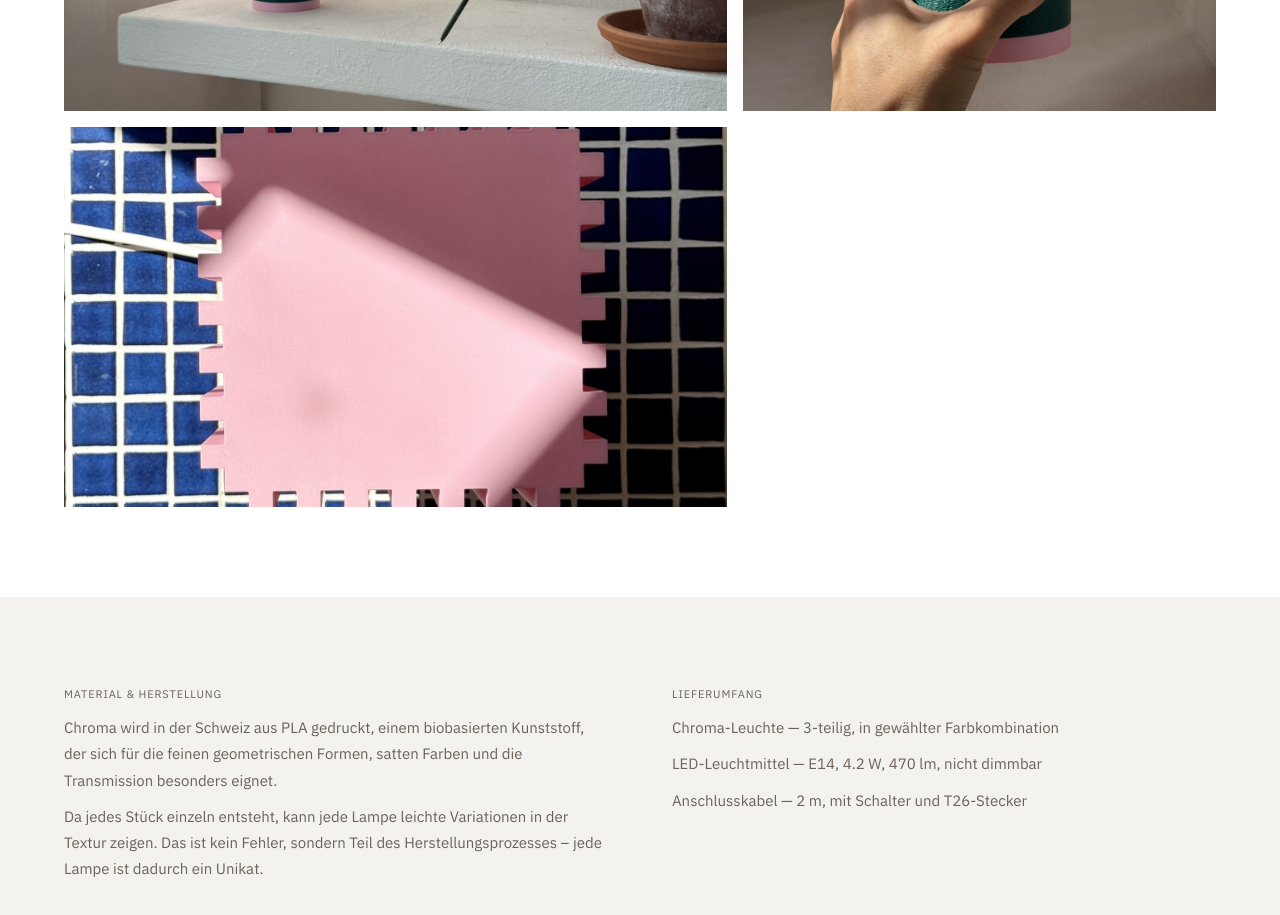
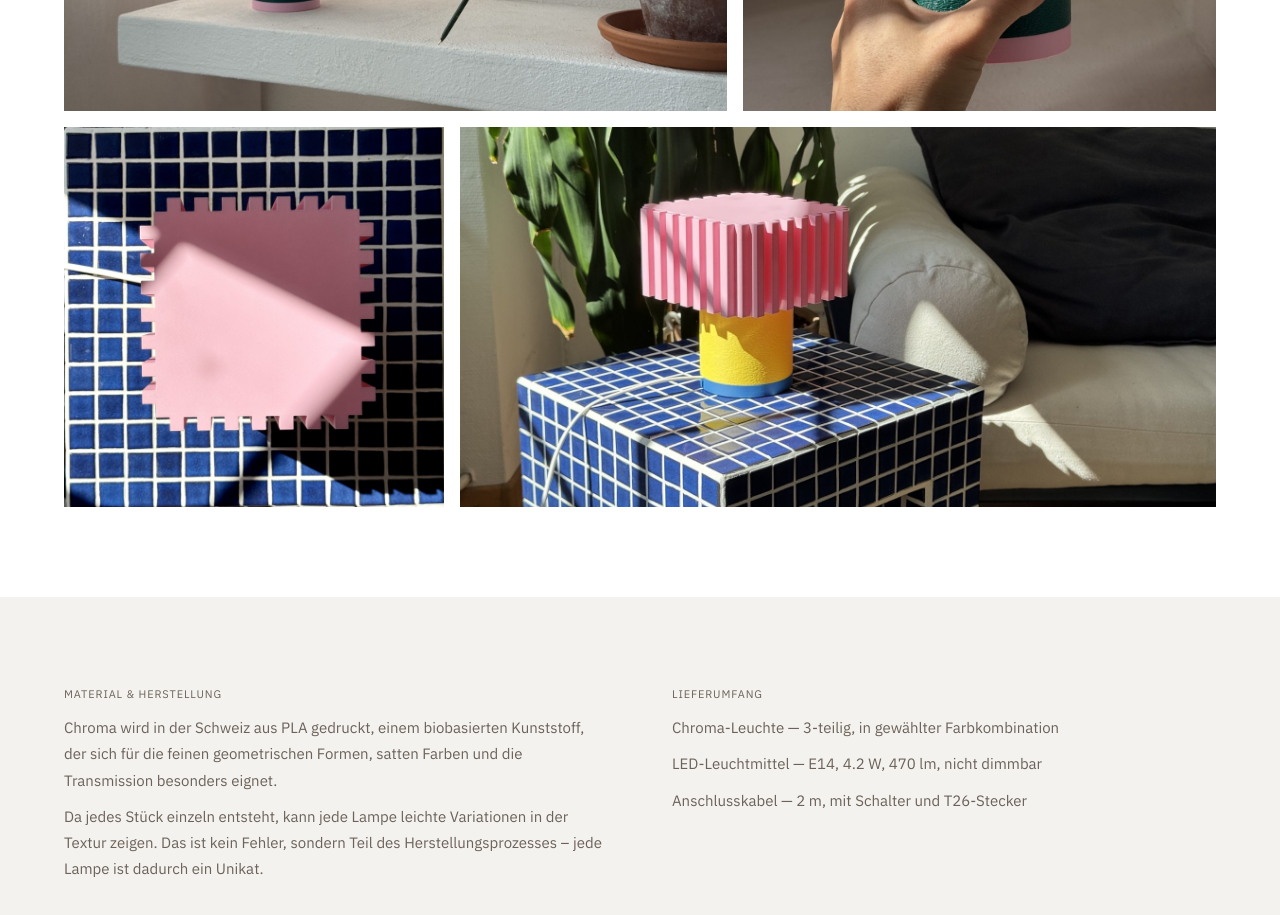
Before and after one commit to Fabian85-git/chroma-website, a plain HTML site: page index.html in a window 1280 px wide. Shown: the part 4040-4955 px from the top of the page. Drawn offline with nearby package versions, Linux system fonts and the light colour scheme.

Commit message:
Bildergalerie: neues Breitbild neben quadratischer Top-View-Kachel
chroma-top-view.jpg wird jetzt in einer quadratischen Kachel
dargestellt statt in der breiten Standard-Collage-Kachel. Rechts
daneben das neue Foto chroma-playful-day-wide.jpg. Beide bilden
eine eigene Flexbox-Zeile (.collage-row-square), die sich nicht
am starren 1.4fr/1fr-Spaltenraster der übrigen Collage orientiert.

Cache-Buster auf v=17 erhöht.

Co-Authored-By: Claude Sonnet 5 <noreply@anthropic.com>
Claude-Session: https://claude.ai/code/session_01TkkK3pfng2ekdohjKmThVq

```diff
--- a/index.html
+++ b/index.html
@@ -13,7 +13,7 @@
 <link rel="icon" type="image/png" sizes="32x32" href="/favicon-32x32.png">
 <link rel="apple-touch-icon" sizes="180x180" href="/apple-touch-icon.png">
 <link rel="icon" type="image/png" sizes="512x512" href="/favicon-512x512.png">
-<link rel="stylesheet" href="styles.css?v=16">
+<link rel="stylesheet" href="styles.css?v=17">
 </head>
 <body>
 
@@ -159,8 +159,13 @@
     <div class="collage-bottom alt">
       <img src="assets/images/chroma-retro-holding.jpg" alt="Chroma Retro Leuchte, in der Hand gehalten">
     </div>
-    <div class="collage-bottom">
-      <img src="assets/images/chroma-top-view.jpg" alt="Chroma Leuchte von oben fotografiert">
+    <div class="collage-row-square">
+      <div class="collage-square">
+        <img src="assets/images/chroma-top-view.jpg" alt="Chroma Leuchte von oben fotografiert">
+      </div>
+      <div class="collage-wide">
+        <img src="assets/images/chroma-playful-day-wide.jpg" alt="Chroma Playful Leuchte, breite Ansicht bei Tag">
+      </div>
     </div>
   </div>
 </section>
--- a/styles.css
+++ b/styles.css
@@ -204,7 +204,10 @@ section { padding: 90px 0; }
 .collage-small.alt { background: var(--bg-alt); }
 .collage-bottom { height: 380px; position: relative; overflow: hidden; background: var(--bg-alt); }
 .collage-bottom.alt { background: var(--bg-alt); }
-.collage-big img, .collage-small img, .collage-bottom img {
+.collage-row-square { grid-column: 1 / -1; display: flex; gap: 16px; }
+.collage-square { flex: 0 0 380px; aspect-ratio: 1 / 1; position: relative; overflow: hidden; background: var(--bg-alt); }
+.collage-wide { flex: 1; height: 380px; position: relative; overflow: hidden; background: var(--bg-alt); }
+.collage-big img, .collage-small img, .collage-bottom img, .collage-square img, .collage-wide img {
   position: absolute; inset: 0; width: 100%; height: 100%; object-fit: cover; display: block;
 }
 @media (max-width: 800px) {
@@ -213,6 +216,9 @@ section { padding: 90px 0; }
   .collage-stack { flex-direction: row; }
   .collage-small { height: 260px; }
   .collage-bottom { height: 300px; }
+  .collage-row-square { flex-direction: column; }
+  .collage-square { flex: none; width: 100%; aspect-ratio: 1 / 1; }
+  .collage-wide { height: 300px; }
 }
 
 /* MATERIAL / LIEFERUMFANG — plain two-column */
```
Also changed, not shown: agb.html (+1 -1 lines), datenschutz.html (+1 -1 lines), impressum.html (+1 -1 lines), ueber-mich.html (+1 -1 lines), assets/images/chroma-playful-day-wide.jpg (added).
